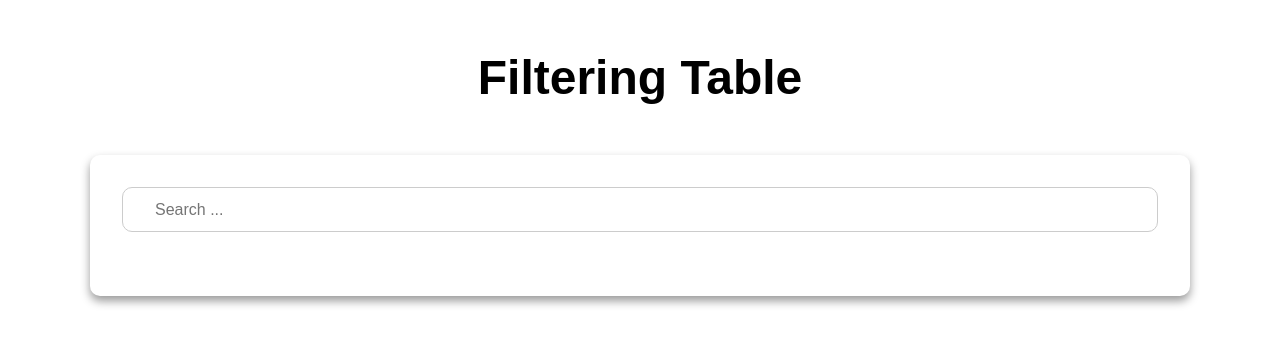
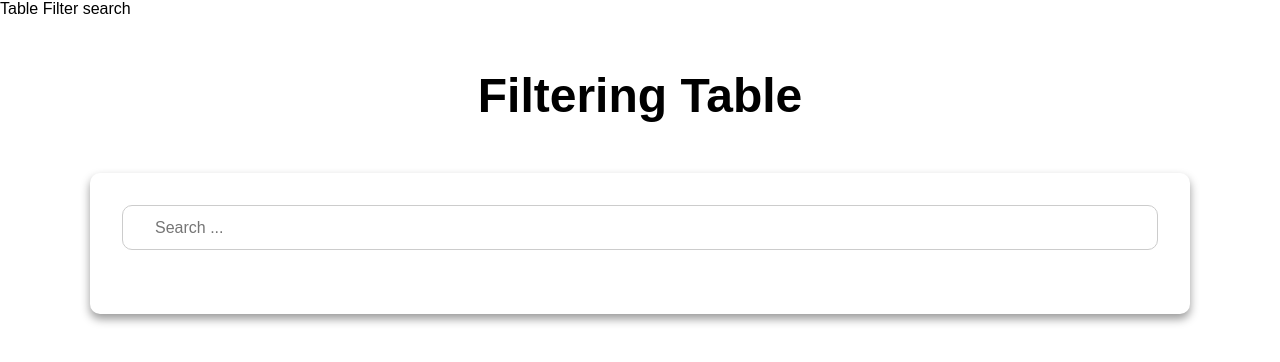
Before and after one commit to Mamba-cita/KENYAN, a plain HTML site: page index.html in a window 1280 px wide. Drawn offline with Linux system fonts and the light colour scheme.

Commit message:
added header

```diff
--- a/index.html
+++ b/index.html
@@ -10,6 +10,8 @@
 
 <body>
 
+    <p>Table Filter search</p>
+
     <h1> Filtering Table</h1>
 
     <div class="container">
```
